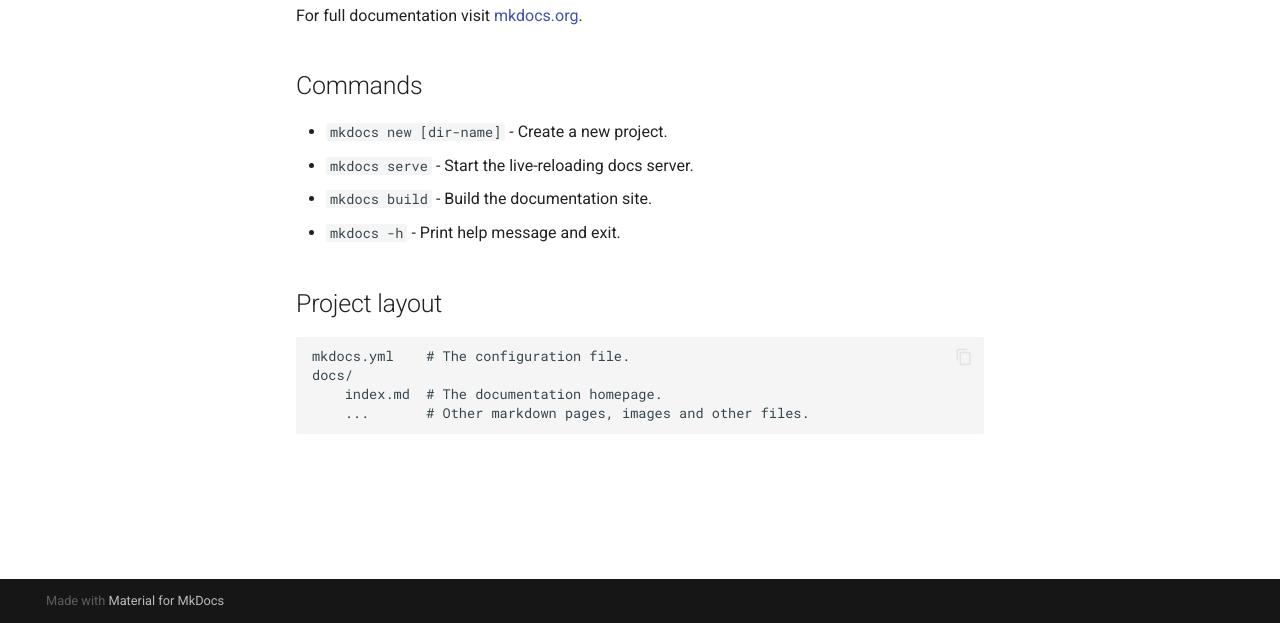
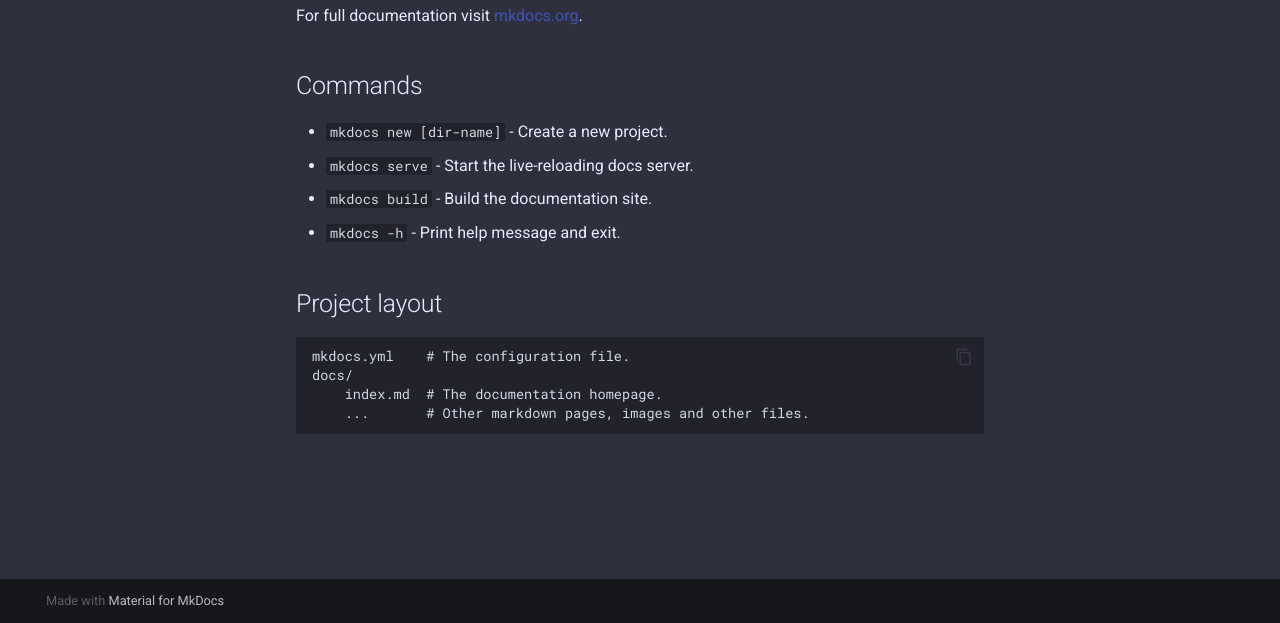
Before and after one commit to kf0k/Blog, a plain HTML site: page index.html in a window 1280 px wide. Shown: the part 177-800 px from the top of the page. Drawn offline with Linux system fonts and the light colour scheme.

Commit message:
Deployed  with MkDocs version: 1.2.3

```diff
--- a/index.html
+++ b/index.html
@@ -50,7 +50,7 @@
 
 
 
-    <body dir="ltr" data-md-color-scheme="" data-md-color-primary="none" data-md-color-accent="none">
+    <body dir="ltr" data-md-color-scheme="slate" data-md-color-primary="" data-md-color-accent="">
 
 
     <script>function __prefix(e){return new URL(".",location).pathname+"."+e}function __get(e,t=localStorage){return JSON.parse(t.getItem(__prefix(e)))}</script>
```
Also changed, not shown: 404.html (+1 -1 lines), 1 other file.
